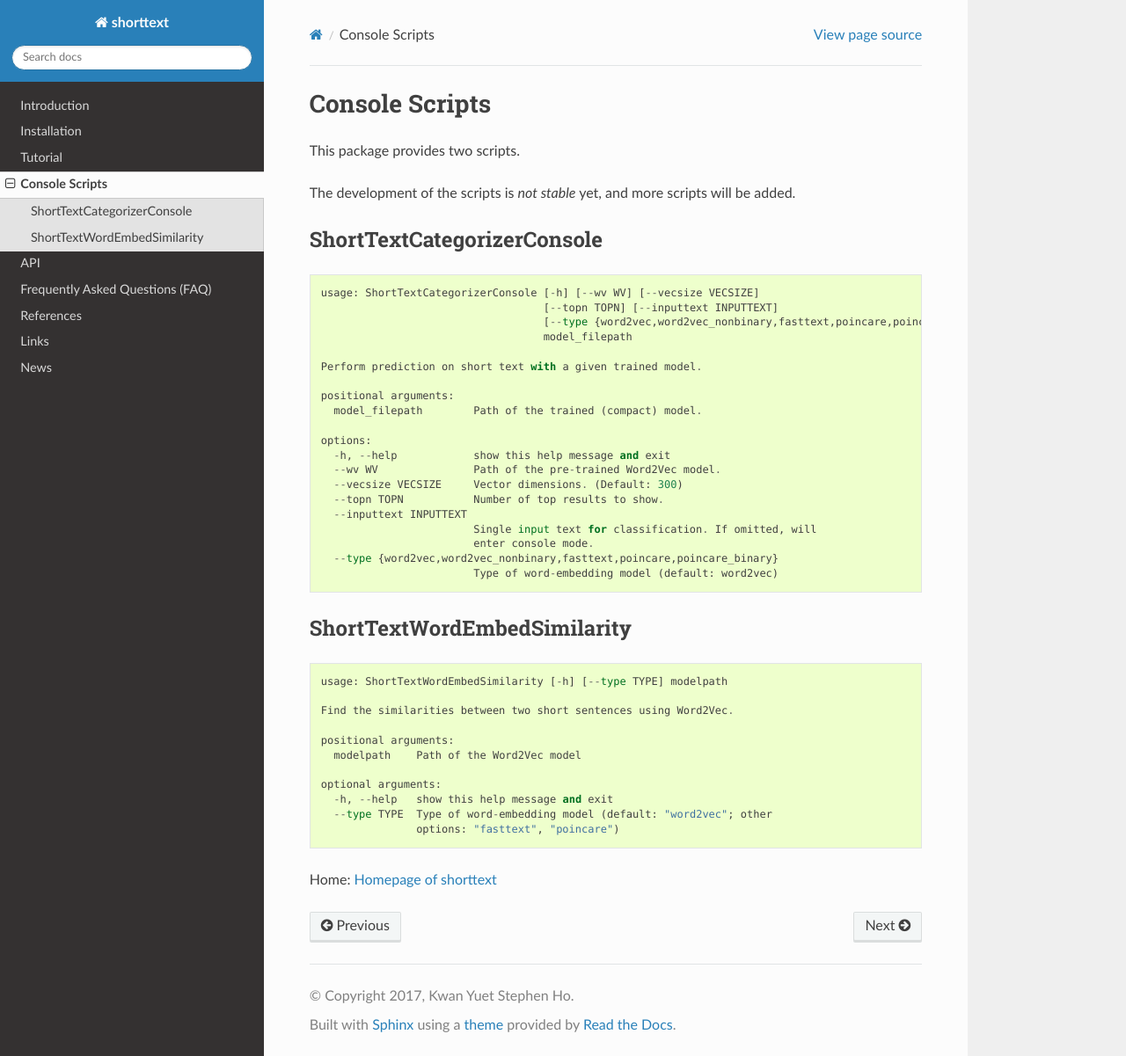
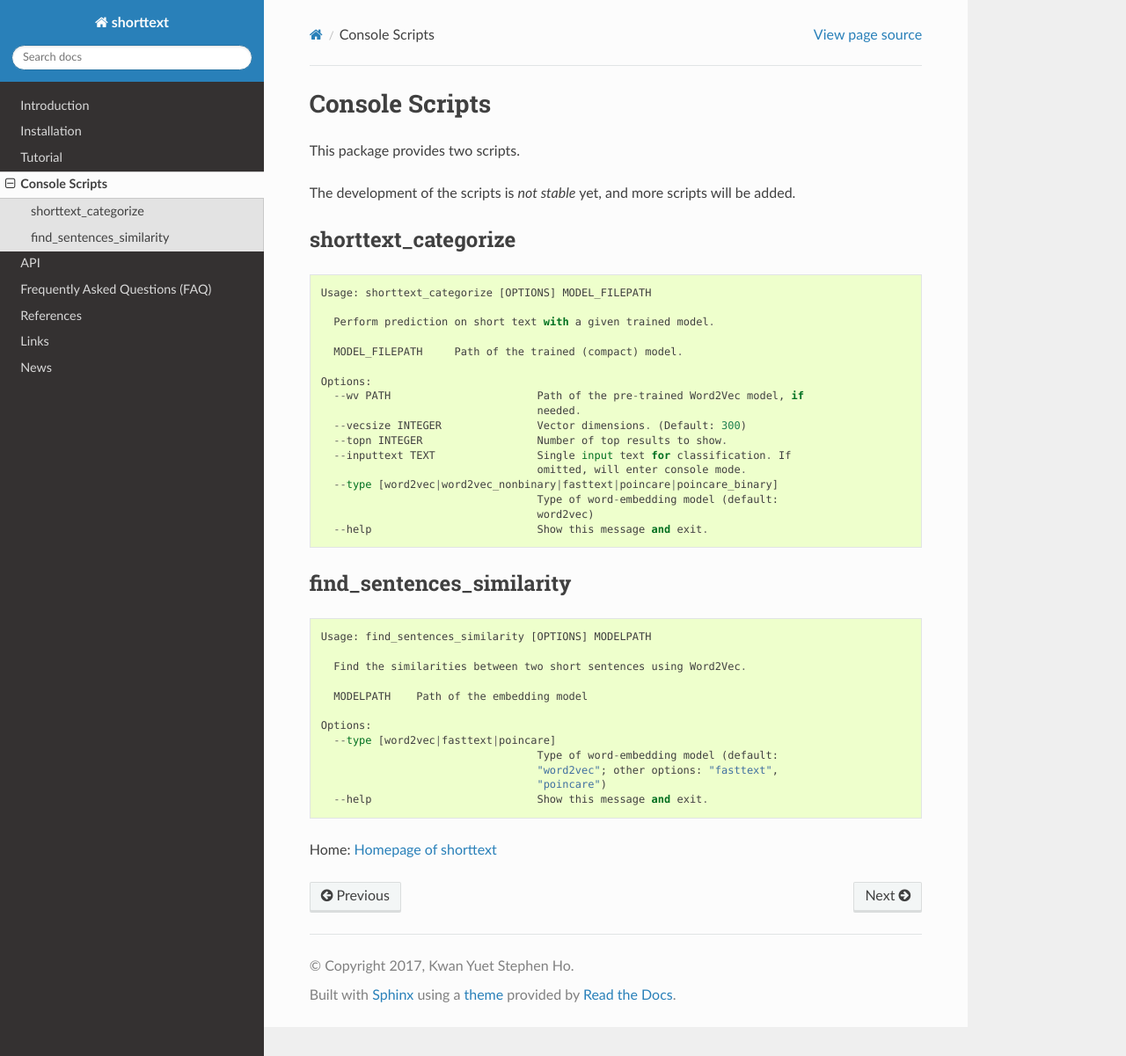
Before and after one commit to stephenhky/PyShortTextCategorization, a Sphinx documentation site: the page built from docs/scripts.rst, in a window 1280 px wide and 1201 px high. Shown: the whole window at 88% size. Built offline with Sphinx 7.4.7 and the Read the Docs theme 3.1.0, drawn with Linux system fonts in a browser that asks for light colours.

```diff
--- a/docs/conf.py
+++ b/docs/conf.py
@@ -59,9 +59,9 @@ author = u'Kwan Yuet Stephen Ho'
 # built documents.
 #
 # The short X.Y version.
-version = u'4.0'
+version = u'4.1'
 # The full version, including alpha/beta/rc tags.
-release = u'4.0.3'
+release = u'4.1.0'
 
 # The language for content autogenerated by Sphinx. Refer to documentation
 # for a list of supported languages.
--- a/docs/scripts.rst
+++ b/docs/scripts.rst
@@ -5,49 +5,49 @@ This package provides two scripts.
 
 The development of the scripts is *not stable* yet, and more scripts will be added.
 
-ShortTextCategorizerConsole
----------------------------
+shorttext_categorize
+--------------------
 
 ::
 
-    usage: ShortTextCategorizerConsole [-h] [--wv WV] [--vecsize VECSIZE]
-                                       [--topn TOPN] [--inputtext INPUTTEXT]
-                                       [--type {word2vec,word2vec_nonbinary,fasttext,poincare,poincare_binary}]
-                                       model_filepath
+    Usage: shorttext_categorize [OPTIONS] MODEL_FILEPATH
 
-    Perform prediction on short text with a given trained model.
+      Perform prediction on short text with a given trained model.
 
-    positional arguments:
-      model_filepath        Path of the trained (compact) model.
+      MODEL_FILEPATH     Path of the trained (compact) model.
 
-    options:
-      -h, --help            show this help message and exit
-      --wv WV               Path of the pre-trained Word2Vec model.
-      --vecsize VECSIZE     Vector dimensions. (Default: 300)
-      --topn TOPN           Number of top results to show.
-      --inputtext INPUTTEXT
-                            Single input text for classification. If omitted, will
-                            enter console mode.
-      --type {word2vec,word2vec_nonbinary,fasttext,poincare,poincare_binary}
-                            Type of word-embedding model (default: word2vec)
+    Options:
+      --wv PATH                       Path of the pre-trained Word2Vec model, if
+                                      needed.
+      --vecsize INTEGER               Vector dimensions. (Default: 300)
+      --topn INTEGER                  Number of top results to show.
+      --inputtext TEXT                Single input text for classification. If
+                                      omitted, will enter console mode.
+      --type [word2vec|word2vec_nonbinary|fasttext|poincare|poincare_binary]
+                                      Type of word-embedding model (default:
+                                      word2vec)
+      --help                          Show this message and exit.
 
 
-ShortTextWordEmbedSimilarity
-----------------------------
+
+find_sentences_similarity
+-------------------------
 
 ::
 
-    usage: ShortTextWordEmbedSimilarity [-h] [--type TYPE] modelpath
+    Usage: find_sentences_similarity [OPTIONS] MODELPATH
 
-    Find the similarities between two short sentences using Word2Vec.
+      Find the similarities between two short sentences using Word2Vec.
 
-    positional arguments:
-      modelpath    Path of the Word2Vec model
+      MODELPATH    Path of the embedding model
 
-    optional arguments:
-      -h, --help   show this help message and exit
-      --type TYPE  Type of word-embedding model (default: "word2vec"; other
-                   options: "fasttext", "poincare")
+    Options:
+      --type [word2vec|fasttext|poincare]
+                                      Type of word-embedding model (default:
+                                      "word2vec"; other options: "fasttext",
+                                      "poincare")
+      --help                          Show this message and exit.
+
 
 
 Home: :doc:`index`
```
Also changed, not shown: docs/news.rst (+8 -0 lines).
